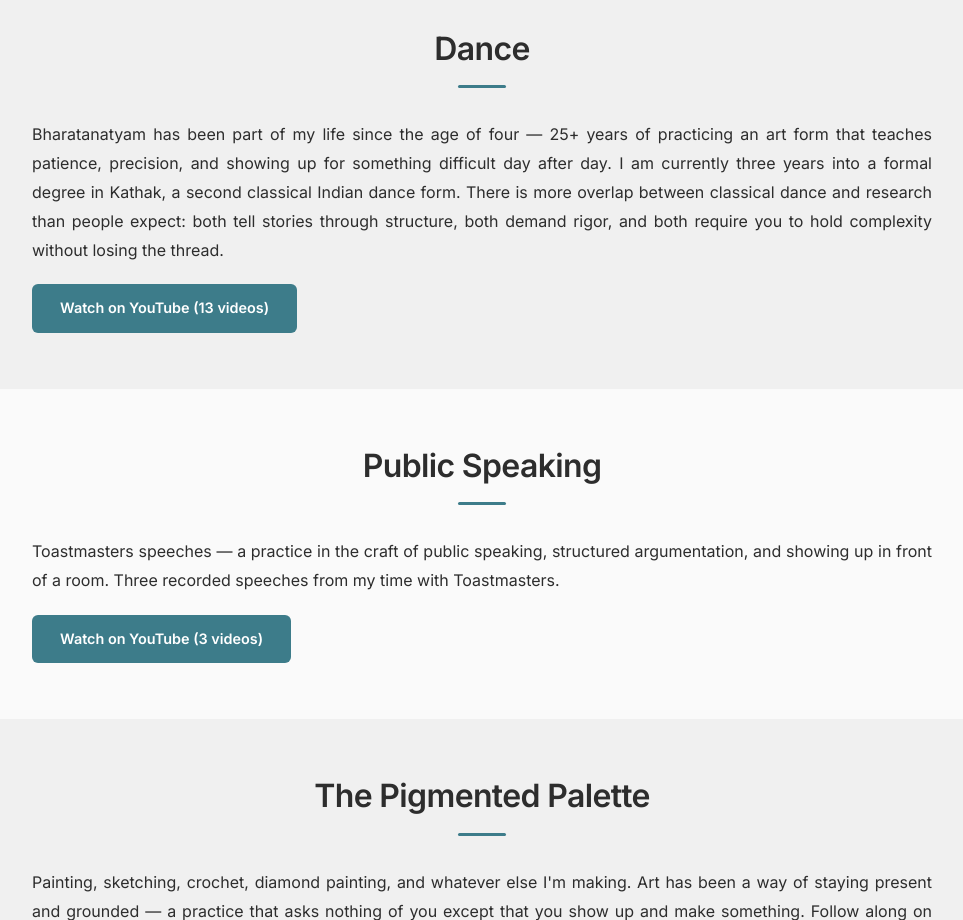
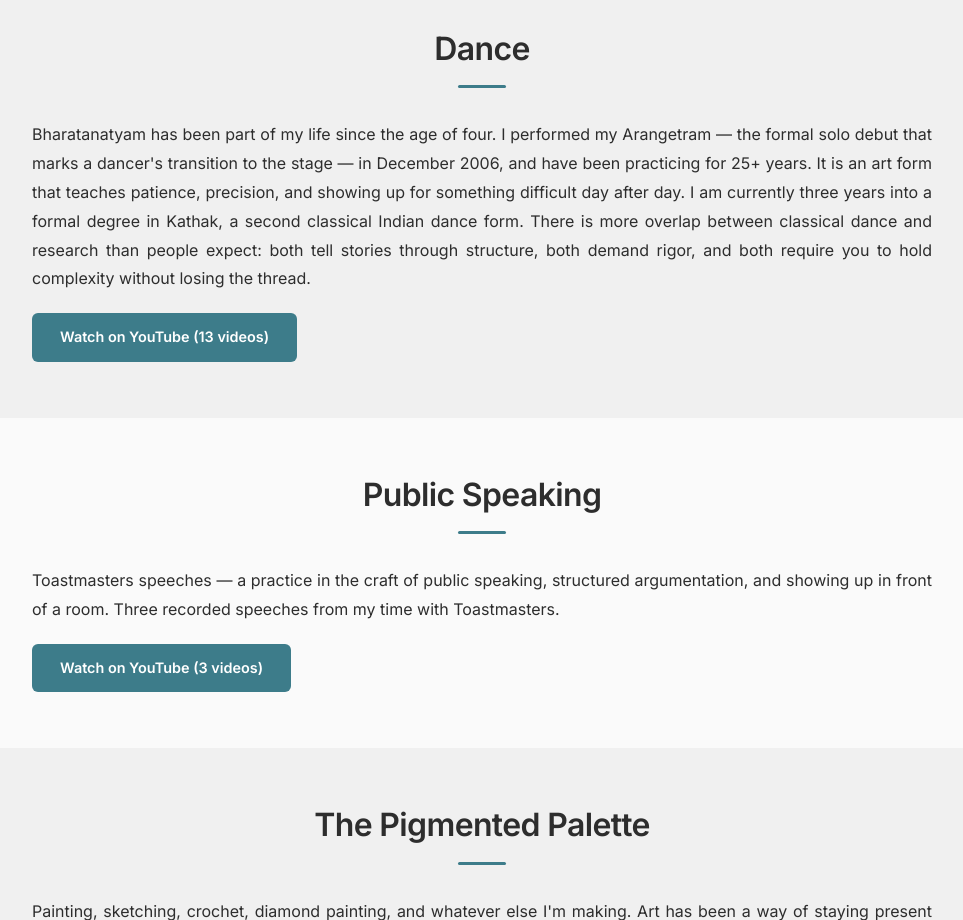
Before and after one commit to nidhi-menon/nidhi-menon.github.io, a plain HTML site: page beyond-code.html in a window 1280 px wide. Shown: the part 1520-2440 px from the top of the page, without its empty margins (158-1121 px from the left). Drawn offline with Linux system fonts and the light colour scheme.

Commit message:
Fix about.html script path; update dance section with Arangetram detail

```diff
--- a/beyond-code.html
+++ b/beyond-code.html
@@ -82,7 +82,7 @@
       <div class="container">
         <h2 class="section__title fade-in">Dance</h2>
         <div class="writing-block fade-in">
-          <p class="writing-block__desc">Bharatanatyam has been part of my life since the age of four — 25+ years of practicing an art form that teaches patience, precision, and showing up for something difficult day after day. I am currently three years into a formal degree in Kathak, a second classical Indian dance form. There is more overlap between classical dance and research than people expect: both tell stories through structure, both demand rigor, and both require you to hold complexity without losing the thread.</p>
+          <p class="writing-block__desc">Bharatanatyam has been part of my life since the age of four. I performed my Arangetram — the formal solo debut that marks a dancer's transition to the stage — in December 2006, and have been practicing for 25+ years. It is an art form that teaches patience, precision, and showing up for something difficult day after day. I am currently three years into a formal degree in Kathak, a second classical Indian dance form. There is more overlap between classical dance and research than people expect: both tell stories through structure, both demand rigor, and both require you to hold complexity without losing the thread.</p>
           <div class="writing-block__links">
             <a href="https://www.youtube.com/playlist?list=PLtfjU1aaHdb2GylXcdAyKcHo-AJfMy1Ba" class="btn" target="_blank" rel="noopener">Watch on YouTube (13 videos)</a>
           </div>
```
Also changed, not shown: about.html (+2 -1 lines).
